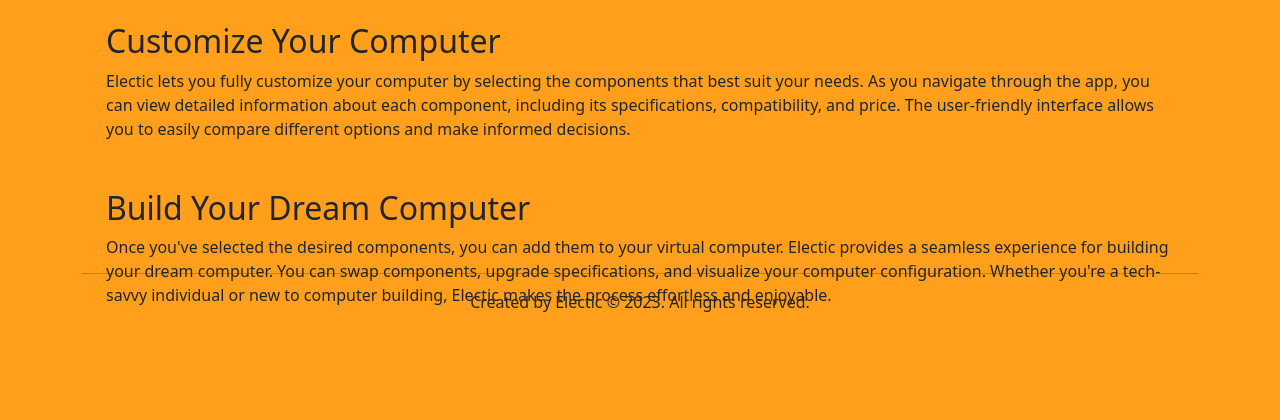
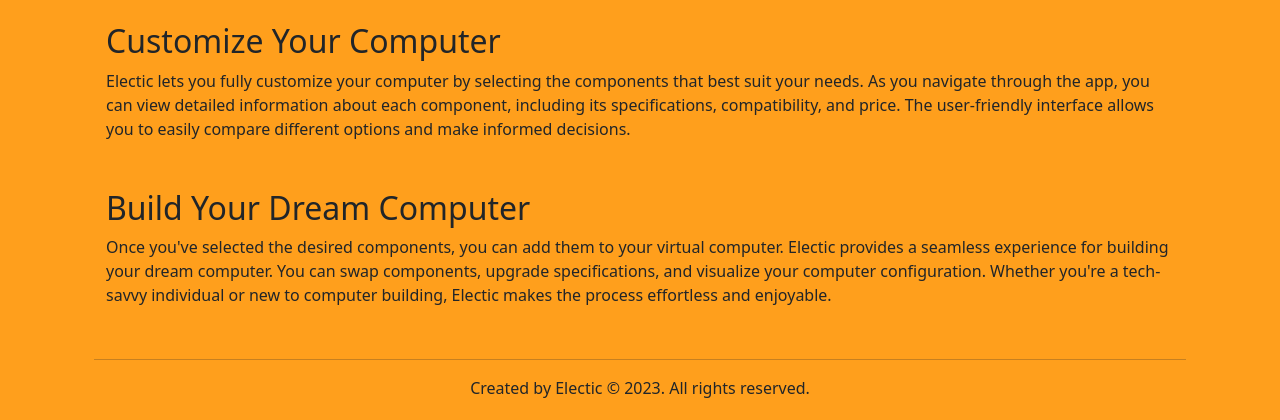
Before and after one commit to sajjadsalman/Electic---Ecommerce-Store-for-PC-build-and-buy, a Django app: page /part3/about/ in a window 1280 px wide. Shown: the part 466-886 px from the top of the page. Before the commit the page ends 778 px from the top, so only its background shows below. Run offline with Django 4.2, Linux system fonts and the light colour scheme; some libraries are stand-ins or nearby versions.

Commit message:
Update base.html

```diff
--- a/part3/templates/part3/base.html
+++ b/part3/templates/part3/base.html
@@ -70,13 +70,14 @@
         {% block content %}
         {% endblock %}
     </div>
-    <div class="fc fixed-bottom">
+    <div style="height: 6rem;">
+    <div class="fc">
         <div class="container">
-            <footer class="footer">
+            <footer class="footer mt-auto">
                 <hr>
-                <div class="container">
-                    <p class="mb-0">Created by Electic &copy; 2023. All rights reserved.</p>
-                </div>
+              <div class="container">
+                <p class="mb-0">Created by Electic &copy; 2023. All rights reserved.</p>
+              </div>
             </footer>
         </div>
     </div>
```
